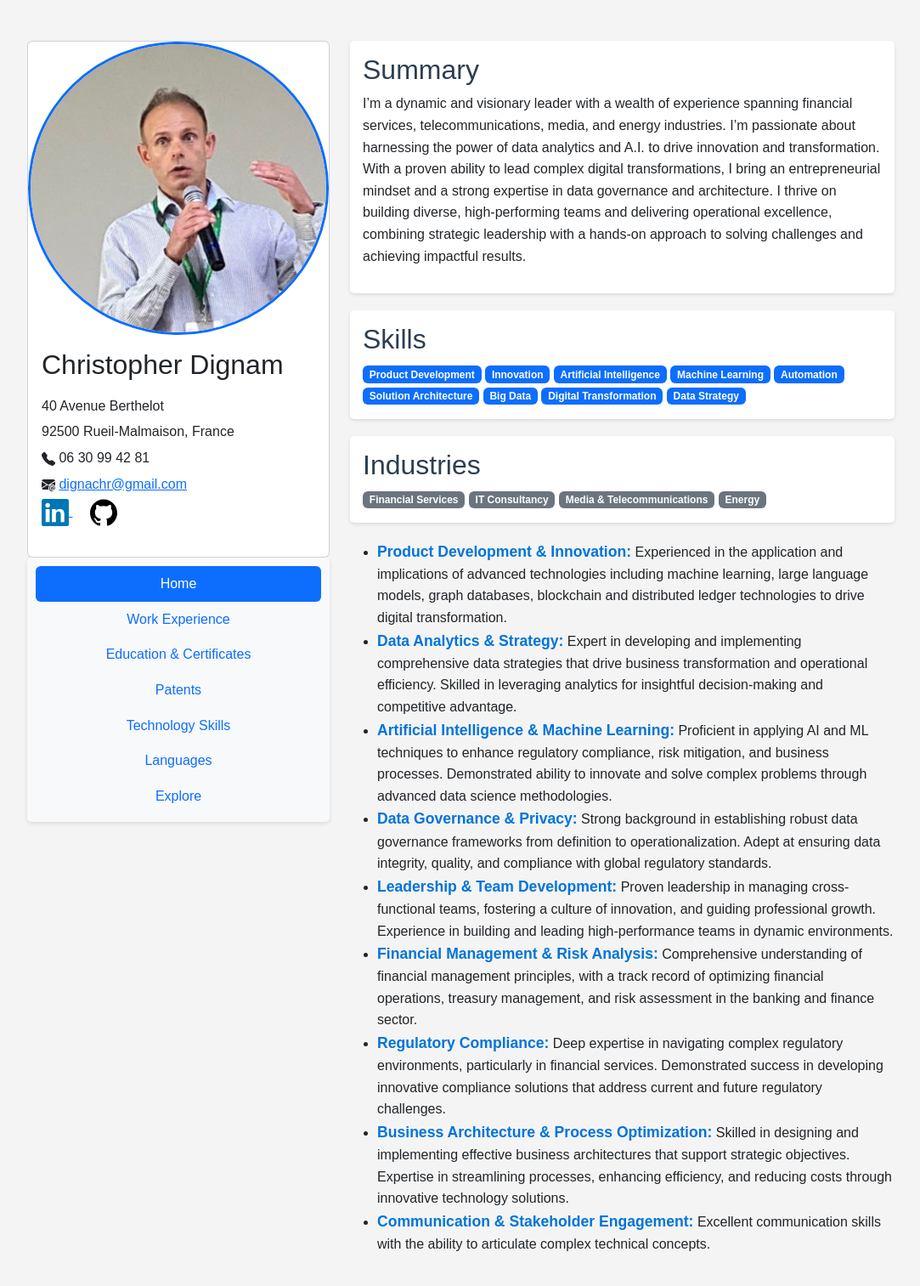
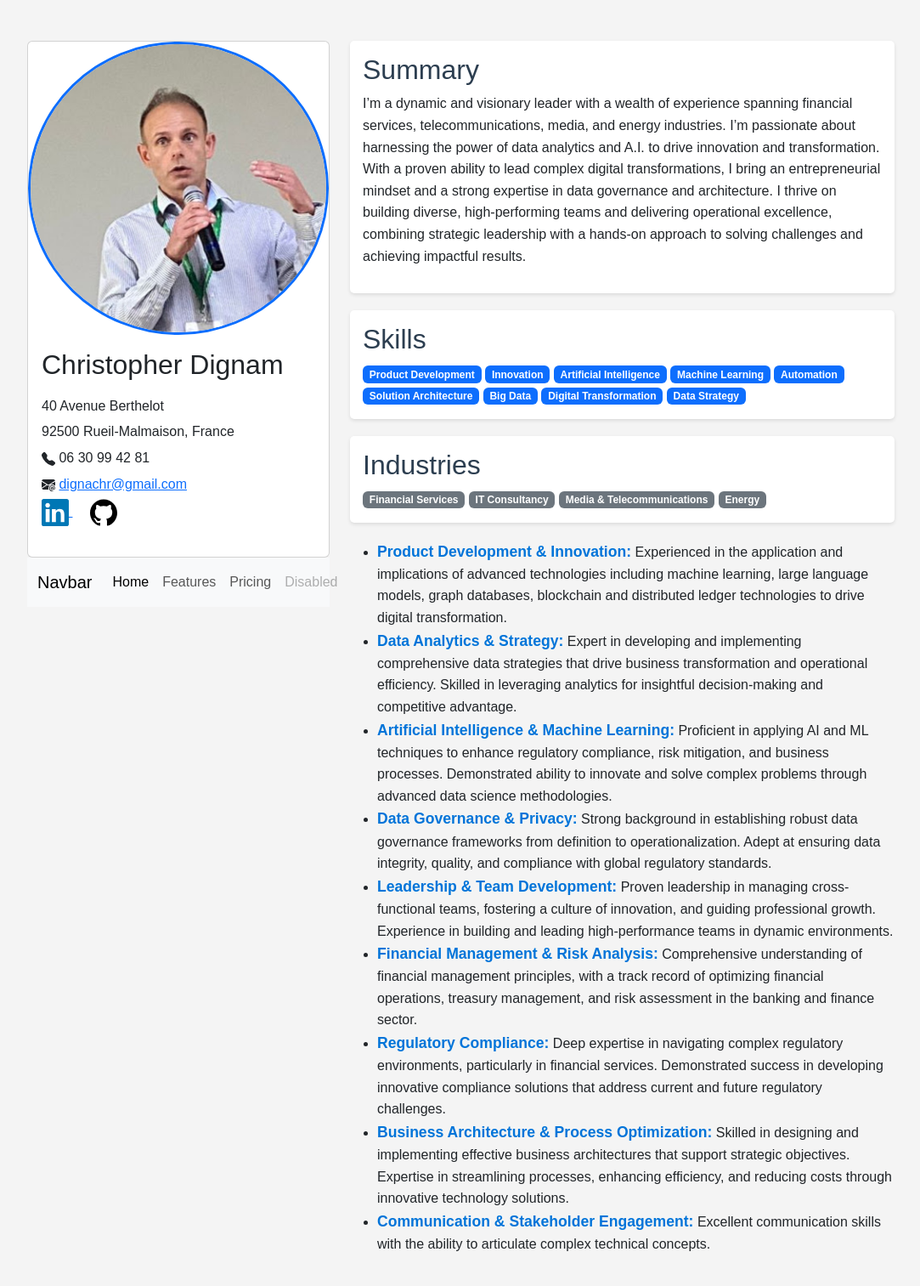
Before and after one commit to cdignam8304/cv, a Jekyll site: the page built from README.md, in a window 1280 px wide. Shown: the whole page at 85% size, without its empty margins (50-1133 px from the left). Built offline with Jekyll 4.4.1, drawn with Linux system fonts in a browser that asks for light colours; our own code applies the rules of GitHub Pages for plain Markdown files.

Commit message:
Horizontal nav

```diff
--- a/_includes/header.html
+++ b/_includes/header.html
@@ -45,15 +45,21 @@
       </div>
     </div>
 
-    <!-- Navigation Tabs -->
-    <div class="nav flex-column nav-pills" id="v-pills-tab" role="tablist" aria-orientation="vertical">
-        <button class="nav-link active" id="v-pills-home-tab" data-bs-toggle="pill" data-bs-target="#v-pills-home" type="button" role="tab" aria-controls="v-pills-home" aria-selected="true">Home</button>
-        <button class="nav-link" id="v-pills-experience-tab" data-bs-toggle="pill" data-bs-target="#v-pills-experience" type="button" role="tab" aria-controls="v-pills-experience" aria-selected="false">Work Experience</button>
-        <button class="nav-link" id="v-pills-ed-cert-tab" data-bs-toggle="pill" data-bs-target="#v-pills-ed-cert" type="button" role="tab" aria-controls="v-pills-ed-cert" aria-selected="false">Education & Certificates</button>
-        <button class="nav-link" id="v-pills-patents-tab" data-bs-toggle="pill" data-bs-target="#v-pills-patents" type="button" role="tab" aria-controls="v-pills-patents" aria-selected="false">Patents</button>
-        <button class="nav-link" id="v-pills-tech-tab" data-bs-toggle="pill" data-bs-target="#v-pills-tech" type="button" role="tab" aria-controls="v-pills-tech" aria-selected="false">Technology Skills</button>
-        <button class="nav-link" id="v-pills-languages-tab" data-bs-toggle="pill" data-bs-target="#v-pills-languages" type="button" role="tab" aria-controls="v-pills-languages" aria-selected="false">Languages</button>
-        <button class="nav-link" id="v-pills-viz-tab" data-bs-toggle="pill" data-bs-target="#v-pills-viz" type="button" role="tab" aria-controls="v-pills-viz" aria-selected="false">Explore</button>
-    </div>
+    <nav class="navbar navbar-expand-lg bg-body-tertiary">
+        <div class="container-fluid">
+            <a class="navbar-brand" href="#">Navbar</a>
+            <button class="navbar-toggler" type="button" data-bs-toggle="collapse" data-bs-target="#navbarNavAltMarkup" aria-controls="navbarNavAltMarkup" aria-expanded="false" aria-label="Toggle navigation">
+                <span class="navbar-toggler-icon"></span>
+            </button>
+            <div class="collapse navbar-collapse" id="navbarNavAltMarkup">
+                <div class="navbar-nav">
+                    <a class="nav-link active" aria-current="page" href="#">Home</a>
+                    <a class="nav-link" href="#">Features</a>
+                    <a class="nav-link" href="#">Pricing</a>
+                    <a class="nav-link disabled" aria-disabled="true">Disabled</a>
+                </div>
+            </div>
+        </div>
+    </nav>
 
 </header>
```
